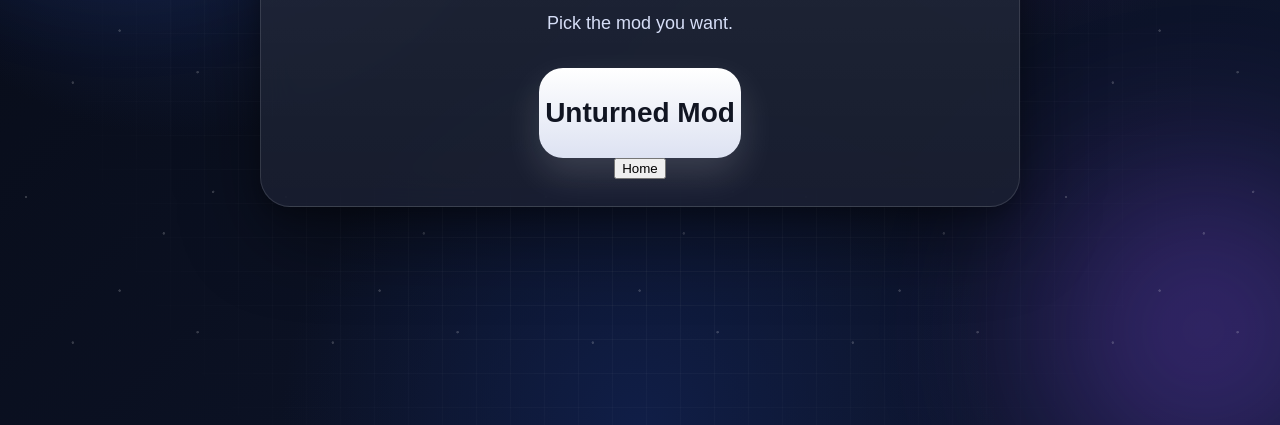
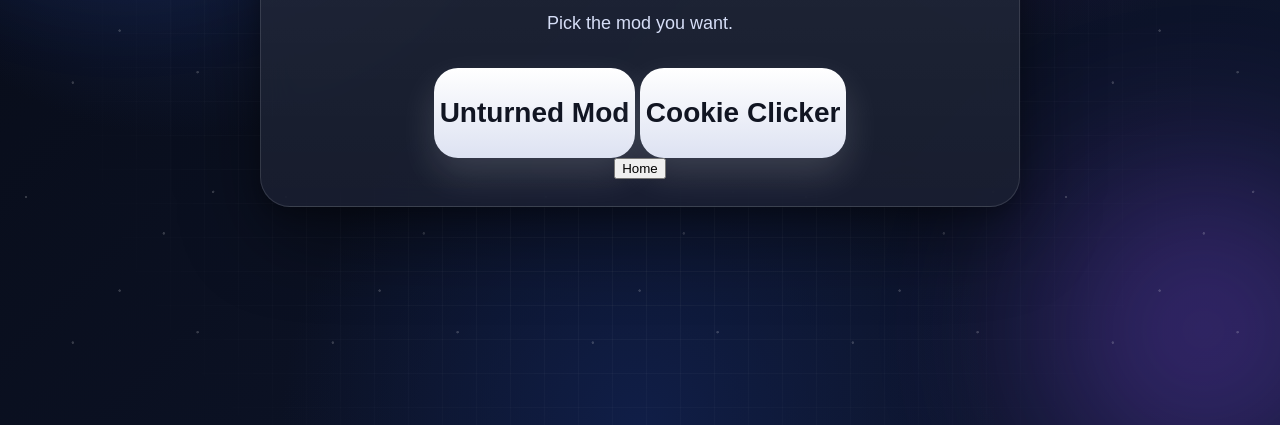
Before and after one commit to rayf24241-a11y/Raysverification, a website: page steam-mods.html in a window 1280 px wide. Shown: the part 375-800 px from the top of the page. Drawn offline with Linux system fonts and the light colour scheme.

Commit message:
Add Cookie Clicker button to mod selection

```diff
--- a/steam-mods.html
+++ b/steam-mods.html
@@ -25,6 +25,7 @@
 
       <div class="mod-list">
         <button class="pick-btn" onclick="goToUnturnedCode()">Unturned Mod</button>
+        <button class="pick-btn" onclick="goToCookieClickerCode()">Cookie Clicker</button>
       </div>
 
       <div class="bottom-actions center-actions">
```
